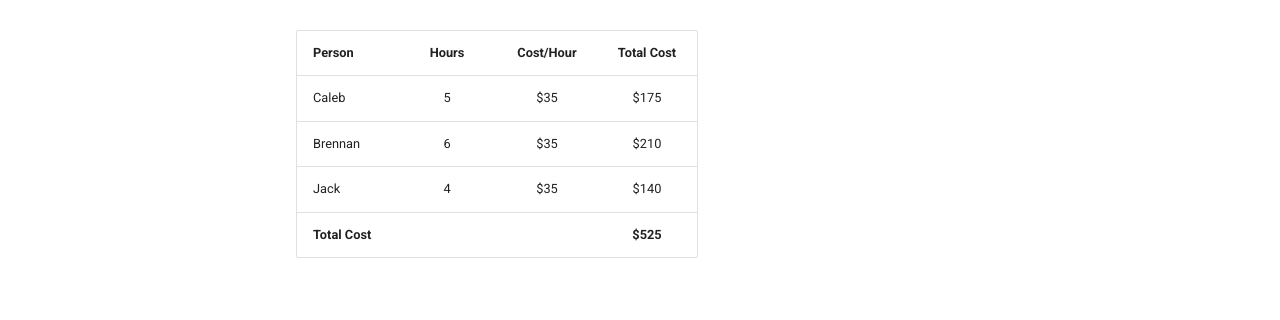
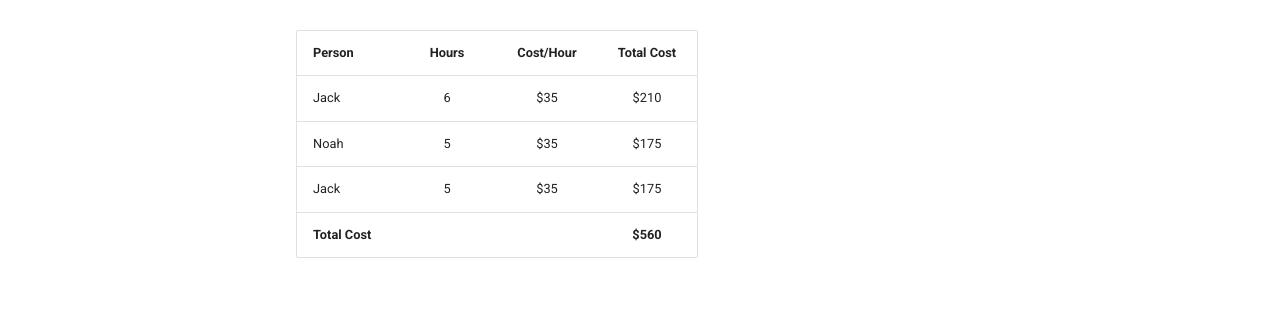
Before and after one commit to estdenis-clt/-megr2157-portfolio, an MkDocs documentation site: the page built from docs/assignments/a11/index.md, in a window 1280 px wide and 900 px high, scrolled down 669 px. Shown: the part 483-803 px from the top of the window. Built offline with MkDocs 1.6.1 and Material for MkDocs 9.7.7, drawn with Linux system fonts in a browser that asks for light colours.

Commit message:
Update index.md

```diff
--- a/docs/assignments/a11/index.md
+++ b/docs/assignments/a11/index.md
@@ -21,9 +21,9 @@
 
 | Person | Hours | Cost/Hour | Total Cost |
 | :--- | :---: | :---: | :---: |
-| Caleb | 5 | $35 | $175 |
-| Brennan | 6 | $35 | $210 |
-| Jack | 4 | $35 | $140 |
-| **Total Cost** | | | **$525** |
+| Jack | 6 | $35 | $210 |
+| Noah | 5 | $35 | $175 |
+| Jack | 5 | $35 | $175 |
+| **Total Cost** | | | **$560** |
 
 ## Communicate
```
